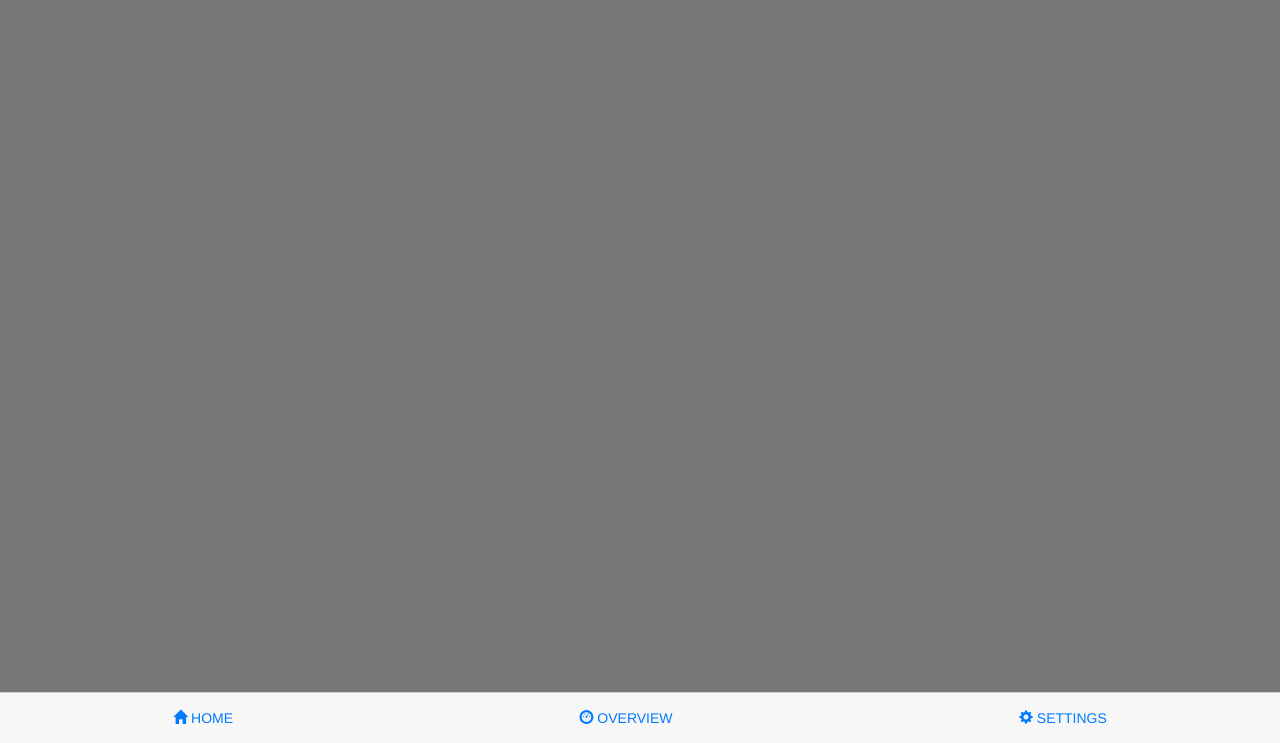
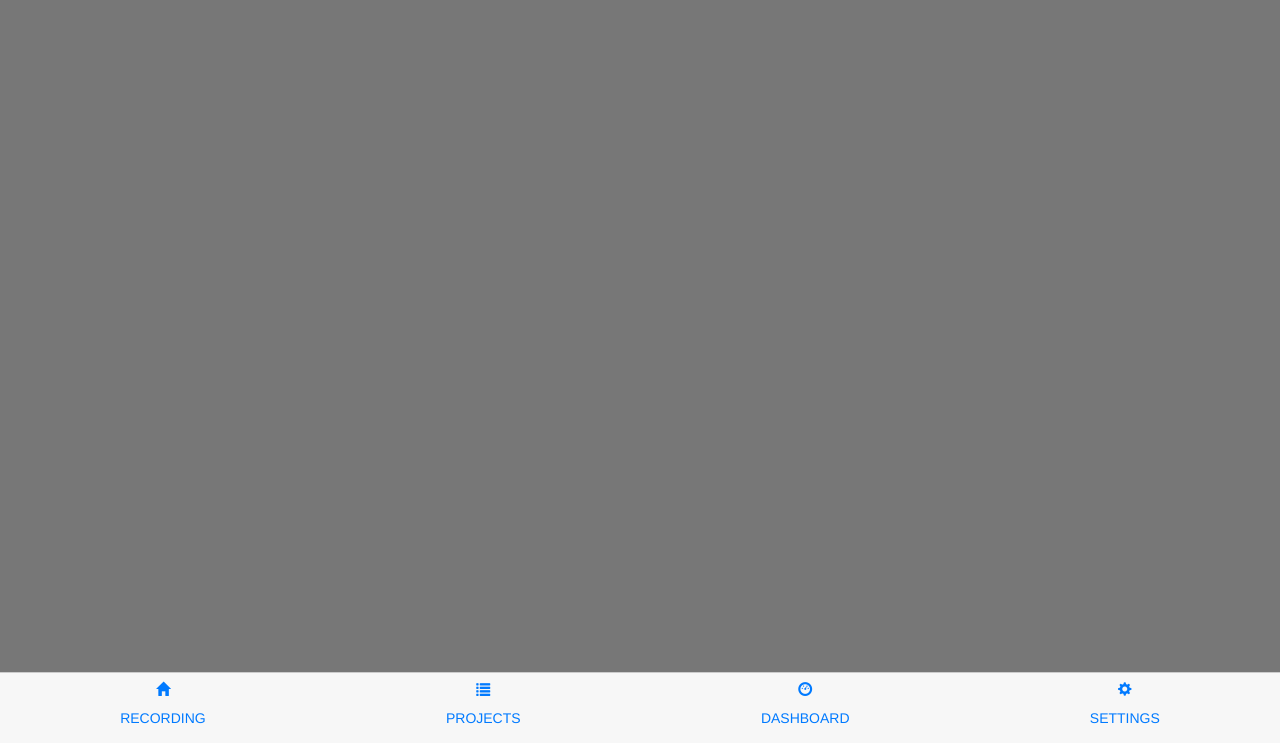
Before and after one commit to corchwll/amos-ss15-proj5_html5, a website: page www/index.html in a window 1280 px wide. Shown: the part 57-800 px from the top of the page. Drawn offline with nearby package versions, Linux system fonts and the light colour scheme.

Commit message:
User Story #62: Added additional menu point to menu bar and changed overall naming of menu points

```diff
--- a/src/less/app.less
+++ b/src/less/app.less
@@ -6,6 +6,12 @@
 @import "bower_components/ng-notify/dist/ng-notify.min.css";
 @import "bower_components/eonasdan-bootstrap-datetimepicker/src/less/_bootstrap-datetimepicker.less";
 
+/* Navbar button styles */
+.btn-navbar i {
+  display: block;
+  line-height: 10px;
+  padding-top: 10px;
+}
 
 /* Session icon styles */
 .session-icon {
--- a/www/index.html
+++ b/www/index.html
@@ -43,8 +43,9 @@
 
       <div class="navbar navbar-app navbar-absolute-bottom">
         <div class="btn-group justified">
-          <a href="#/" class="btn btn-navbar"><i class="glyphicon glyphicon-home"></i> Home</a>
-          <a href="#" class="btn btn-navbar"><i class="glyphicon glyphicon-dashboard"></i> Overview</a>
+          <a href="#/" class="btn btn-navbar"><i class="glyphicon glyphicon-home"></i> Recording</a>
+          <a href="#/" class="btn btn-navbar"><i class="glyphicon glyphicon-list"></i> Projects</a>
+          <a href="#/" class="btn btn-navbar"><i class="glyphicon glyphicon-dashboard"></i> Dashboard</a>
           <a href="#/editUser" class="btn btn-navbar"><i class="glyphicon glyphicon-cog"></i> Settings</a>
         </div>
       </div>
```
Also changed, not shown: src/html/index.html (+3 -2 lines), www/css/app.min.css.
